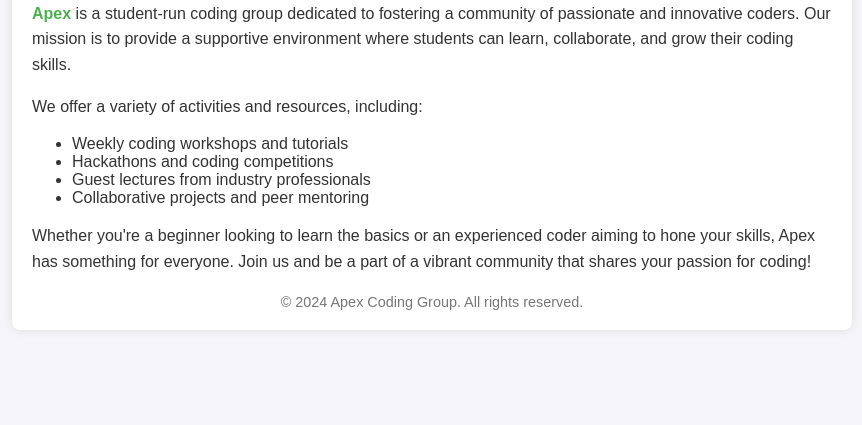
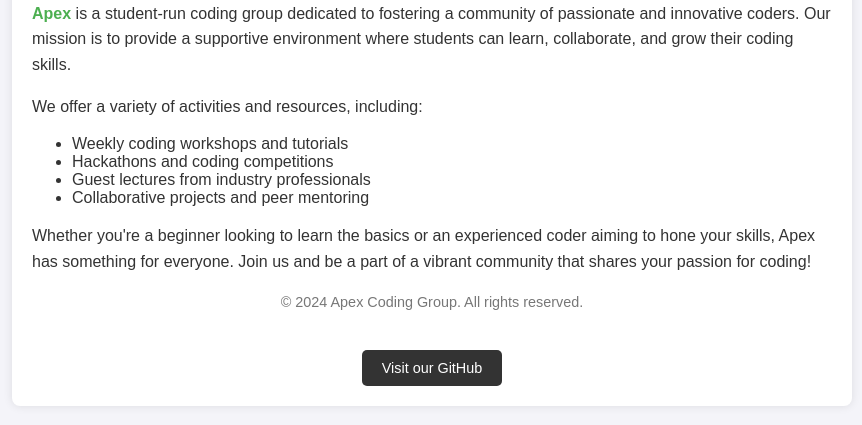
Before and after one commit to onsomlem/Apex-code-club, a plain HTML site: page index.html in a window 1280 px wide. Shown: the part 149-574 px from the top of the page, without its empty margins (208-1070 px from the left). Drawn offline with Linux system fonts and the light colour scheme.

Commit message:
Update index.html
Added github badge

```diff
--- a/index.html
+++ b/index.html
@@ -37,6 +37,19 @@
             font-size: 0.9em;
             color: #777;
         }
+        .github-button {
+            display: inline-block;
+            margin-top: 20px;
+            padding: 10px 20px;
+            background-color: #333;
+            color: #fff;
+            text-decoration: none;
+            border-radius: 5px;
+            transition: background-color 0.3s;
+        }
+        .github-button:hover {
+            background-color: #555;
+        }
     </style>
 </head>
 <body>
@@ -60,6 +73,9 @@
         <div class="footer">
             &copy; 2024 Apex Coding Group. All rights reserved.
         </div>
+        <div class="footer">
+            <a href="https://github.com/onsomlem/Apex-code-club/tree/main" class="github-button">Visit our GitHub</a>
+        </div>
     </div>
 </body>
 </html>
```
